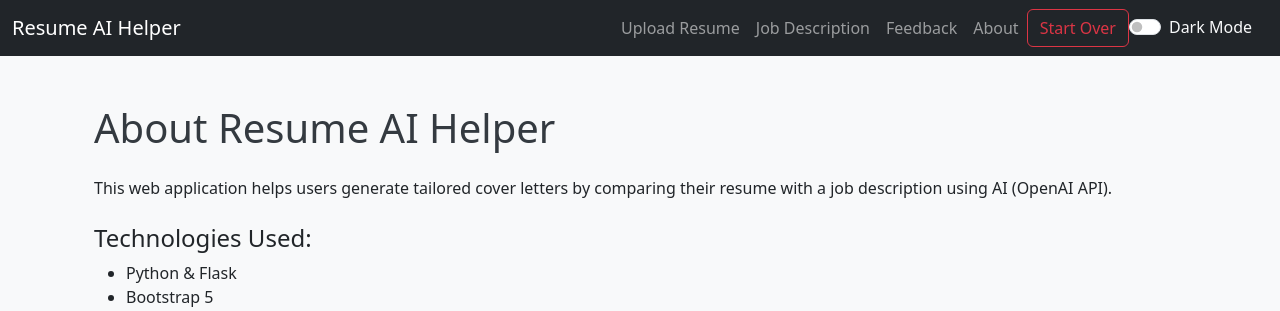
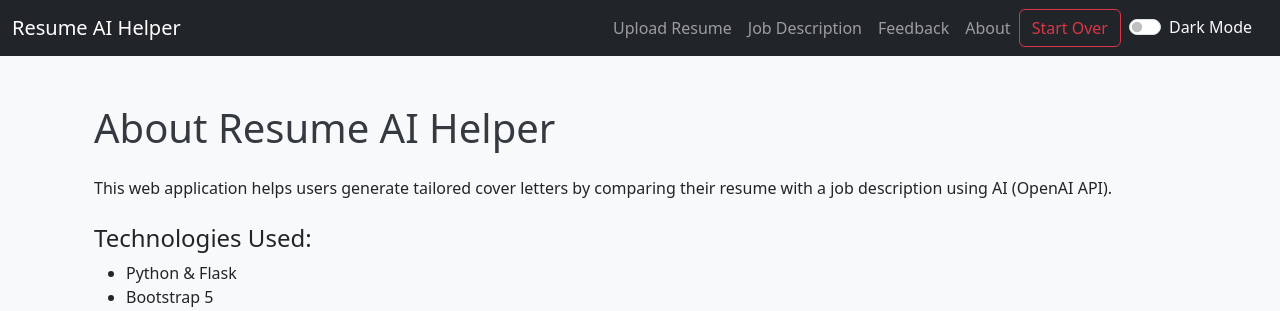
Before and after one commit to gustavowmarques/resume-ai-helper, a Flask app: page /about in a window 1280 px wide. Shown: the top 311 px of the page. Run offline with Flask 3, Linux system fonts and the light colour scheme; some libraries are stand-ins or nearby versions.

Commit message:
added space between start over button and dark mode toggle

```diff
--- a/templates/partials/_navbar.html
+++ b/templates/partials/_navbar.html
@@ -18,7 +18,7 @@
           </a>
         </div>
       </div>
-      <div class="form-check form-switch text-light ms-auto me-3">
+      <div class="form-check form-switch text-light ms-2 me-3">
         <input class="form-check-input" type="checkbox" id="darkModeToggle">
         <label class="form-check-label" for="darkModeToggle">Dark Mode</label>
       </div>
```
